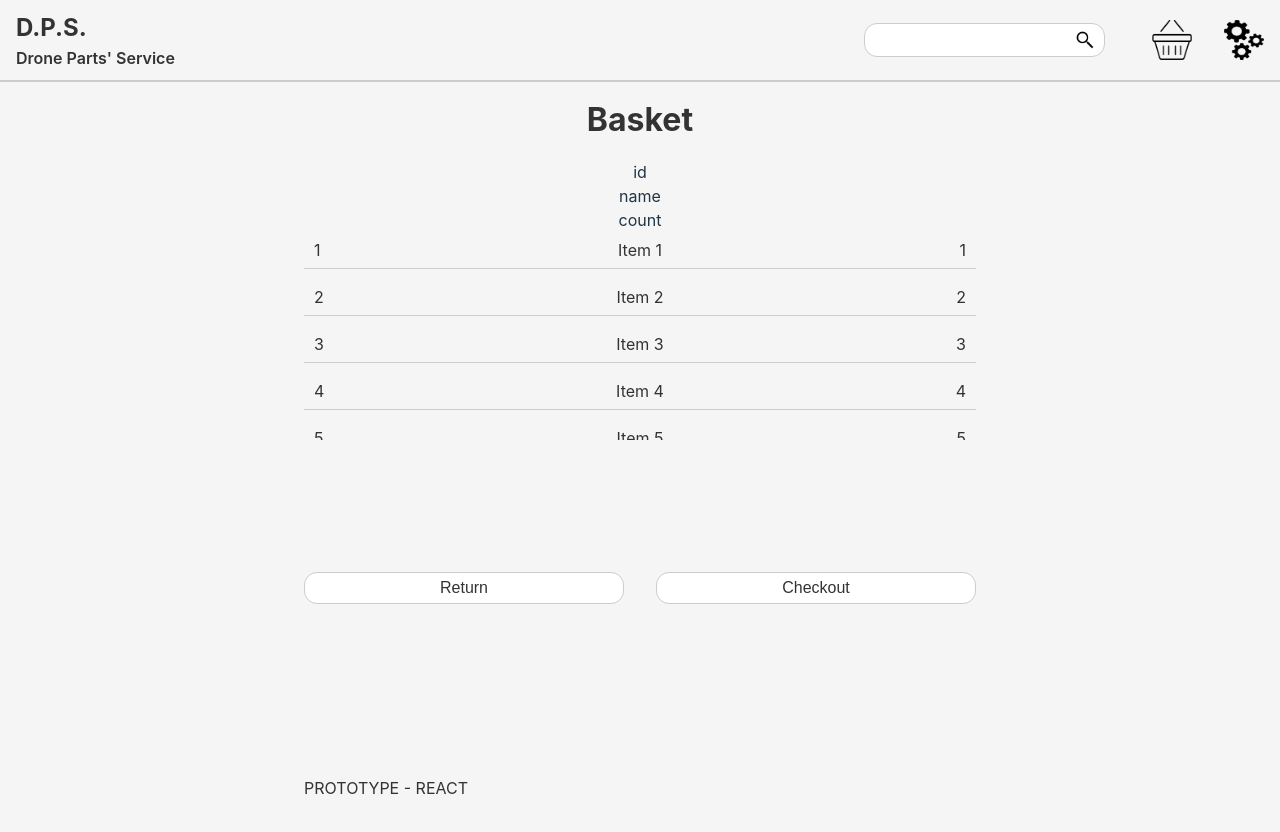
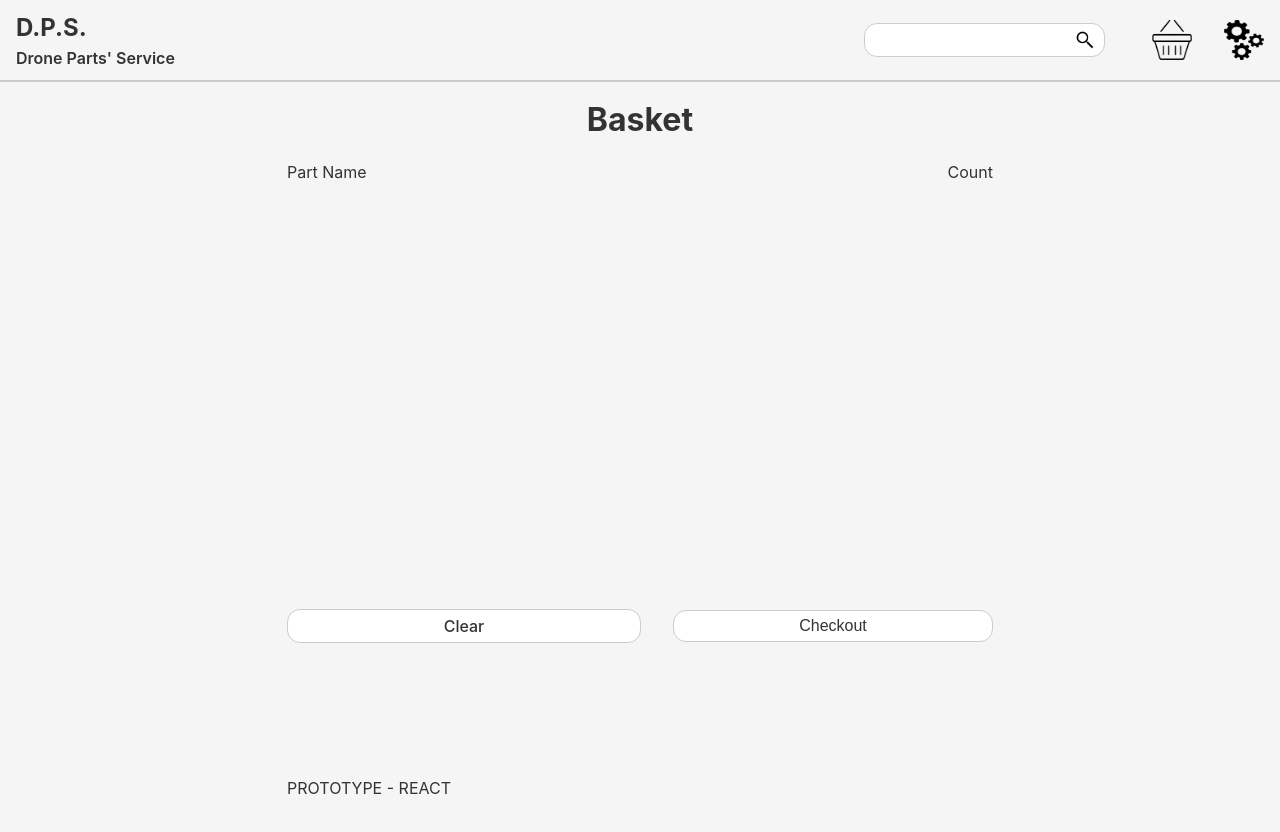
Before and after one commit to GustavBW/SP4, a React (Vite) app in the folder prototype-react/prototype-react/: page / in a window 1280 px wide. Both pictures are taken after a click on the button 1172 px from the left and 40 px from the top of the page. Shown: the top 832 px of the page. Built offline with nearby package versions, Linux system fonts and the light colour scheme.

Commit message:
Fixed the basket

```diff
--- a/prototype-react/prototype-react/src/components/basket/Basket.css
+++ b/prototype-react/prototype-react/src/components/basket/Basket.css
@@ -7,18 +7,33 @@
     justify-content: center;
     height: 40rem;
     background-color: #f5f5f5;
+
+}
+
+.basket-header{
+    display: flex;
+    flex-direction: row;
+    justify-content: space-between;
+    align-items: center;
+    width: 100%;
+    height: 5rem;
+    color: var(--text-color);
+    padding: 1rem;
+    background-color: #f5f5f5;
 }
 
 .items{
     display: grid;
-    grid-template-rows: 1fr 8fr 1fr;
-    grid-template-areas: "id" "name" "quantity";
+    grid-template-rows: 8fr 1fr;
+    grid-template-areas: "name" "quantity";
     column-gap: 1rem;
     width: 100%;
-    height: 100%;
+    height: 60rem;
+
+    padding: 1rem;
+    top: 7rem;
     overflow-y: scroll;
-    padding: 1rem;
-
+    overflow-x: clip;
 }
 
 .horizontal-buttons{
--- a/prototype-react/prototype-react/src/components/basket/Basket.tsx
+++ b/prototype-react/prototype-react/src/components/basket/Basket.tsx
@@ -4,14 +4,7 @@ import './Basket.css';
 import BasketItem from './basketItem/BasketItem';
 import { IBasketItem } from '../../ts/webshop';
 
-export let BASKET: IBasketItem[] = [
-    { id: 1, name: 'Item 1', count: 1 },
-    { id: 2, name: 'Item 2', count: 2 },
-    { id: 3, name: 'Item 3', count: 3 },
-    { id: 4, name: 'Item 4', count: 4 },
-    { id: 5, name: 'Item 5', count: 5 },
-    { id: 6, name: 'Item 6', count: 6 },
-];
+export let BASKET: IBasketItem[] = [];
 
 const Basket = (props: any): JSX.Element => {
     const [ basketItems , setBasketItems] = React.useState(BASKET);
@@ -23,10 +16,11 @@ const Basket = (props: any): JSX.Element => {
     return (
         <div className="Basket">
             <h1>Basket</h1>
+            <div className="basket-header">
+                <div>Part Name</div>
+                <div>Count</div>
+            </div>
             <div className="items">
-                <div>id</div>
-                <div>name</div>
-                <div>count</div>
                 {basketItems.map((item: IBasketItem, index: number) => {
                     return (
                         <BasketItem item={item} key={index} />
@@ -34,7 +28,7 @@ const Basket = (props: any): JSX.Element => {
                 })}
             </div>
             <div className="horizontal-buttons">
-                <button className="chip back">Return</button>
+                <a className="chip back" href="/">Clear</a>
                 <button className="chip checkout">Checkout</button>
             </div>
         </div>
--- a/prototype-react/prototype-react/src/components/basket/basketItem/BasketItem.tsx
+++ b/prototype-react/prototype-react/src/components/basket/basketItem/BasketItem.tsx
@@ -6,7 +6,6 @@ import { IBasketItem } from '../../../ts/webshop';
 const BasketItem = (props: {item: IBasketItem}): JSX.Element => {
     return (
         <div className="BasketItem">
-            <div>{props.item.id}</div>
             <div>{props.item.name}</div>
             <div>{props.item.count}</div>
         </div>
--- a/prototype-react/prototype-react/src/components/webshop/partPage/PartPage.css
+++ b/prototype-react/prototype-react/src/components/webshop/partPage/PartPage.css
@@ -1,6 +1,6 @@
 .PartPage{
     position: absolute;
-    width: 50%;
+    width: 51.5%;
     height: 50%;
     top: 11%;
     left: 15%;
@@ -19,11 +19,28 @@
     justify-content: left;
     align-items: left;
     text-align: left;
-    width: 100%;
-    height: 100%;
+    width: 90%;
+    max-height: 5rem;
+    height: 5rem;
     margin: 0;
     padding: 1rem;
     border-bottom: 1px solid #ccc;
+
+    position: absolute;
+    bottom: 4.5rem;
+
+    text-overflow: wrap;
+    overflow-y: scroll;
+    border-bottom: 1px solid #ccc;
+}
+
+.part-image2 {
+    min-width: 10rem;
+    min-height: 10rem;
+    object-fit: cover;
+    object-position: center;
+    transition: all 0.3s ease-in-out;
+    color: transparent;
 }
 
 .title{
@@ -35,9 +52,24 @@
     flex-direction: row;
     justify-content: space-between;
     align-items: center;
-    padding: 10px;
-    border-top: 1px solid #ccc;
+    padding: .5rem;
     margin-bottom: 10px;
     color: var(--text-color);
     height: 1rem;
+    width: 95%;
+    position: absolute;
+    bottom: 0;
+    left: 50%;
+    transform: translateX(-50%);
 }
+
+.in-stock2{
+    color: var(--text-color);
+    font-size: 0.8rem;
+    margin: 0;
+    padding: 0;
+    position: absolute;
+    bottom: 2.8rem;
+    left: 50%;
+    transform: translateX(-50%);
+}
--- a/prototype-react/prototype-react/src/components/webshop/partPage/PartPage.tsx
+++ b/prototype-react/prototype-react/src/components/webshop/partPage/PartPage.tsx
@@ -7,25 +7,29 @@ import { IBasketItem } from '../../../ts/webshop';
 
 export const PartPage = (props: {part: Part, deselect: () => void}): JSX.Element => {
 
-    const handlePartToBasket = (e: React.FormEvent<HTMLFormElement>): void => {
+    const formRef = React.useRef<HTMLFormElement>(null);
+
+    const handlePartToBasket = (e: any): void => {
         e.preventDefault();
-        const quantity = parseInt((e.currentTarget.elements.namedItem("quantity") as HTMLInputElement).value);
-        BASKET.push({id: 1, name: props.part.name, count: quantity} as IBasketItem);
+        if(formRef.current){
+            const quantity = parseInt((formRef.current.elements.namedItem("quantity") as HTMLInputElement).value) | 1;
+            BASKET.push({ id: 1, name: props.part.name, count: quantity } as IBasketItem);
+        }
     }
-
 
     return (
         <div className="PartPage">
             <h1 className="title">{props.part.name}</h1>
-            <img src={props.part.image} alt={props.part.name} className="part-image"/>
-            <h2 className="in-stock">Stock: {props.part.inStock}</h2>
+            <img src={props.part.image} alt={props.part.name} className="part-image2"/>
+            <p className="description">{props.part.description}</p>
 
+            <h2 className="in-stock2">Stock: {props.part.inStock}</h2>
 
-            <form className="add-to-cart-form">
+            <form className="add-to-cart-form" ref={formRef}>
                 <button className="close-button chip" onClick={e => props.deselect()}>X</button>
                 <label htmlFor="quantity">Quantity:</label>
-                <input type="text" inputMode="numeric" pattern="\d*" id="quantity" name="quantity" min="1" placeholder="1" className="chip"  />
-                <input className="chip" type="submit" value="Add to cart" />
+                <input type="text" inputMode="numeric" pattern="\d*" id="quantity" name="quantity" min="1" placeholder="1" className="chip"/>
+                <input className="chip" type="submit" value="Add to cart" onClick={e => handlePartToBasket(e)} />
             </form>
         </div>
     );
--- a/prototype-react/prototype-react/src/components/webshop/productList/ProductList.tsx
+++ b/prototype-react/prototype-react/src/components/webshop/productList/ProductList.tsx
@@ -36,10 +36,10 @@ const ProductList = (props: any): JSX.Element => {
 
     return (
         <div className="ProductList">
-            {parts.map((part: Part) => {
+            {parts.map((part: Part, index: number) => {
                 return (
                     <div onClick={e => setSelectedPart(part)}>
-                        <ProductThumbnail part={part} />
+                        <ProductThumbnail part={part} key={index}/>
                     </div>
                 )
             })}
```
